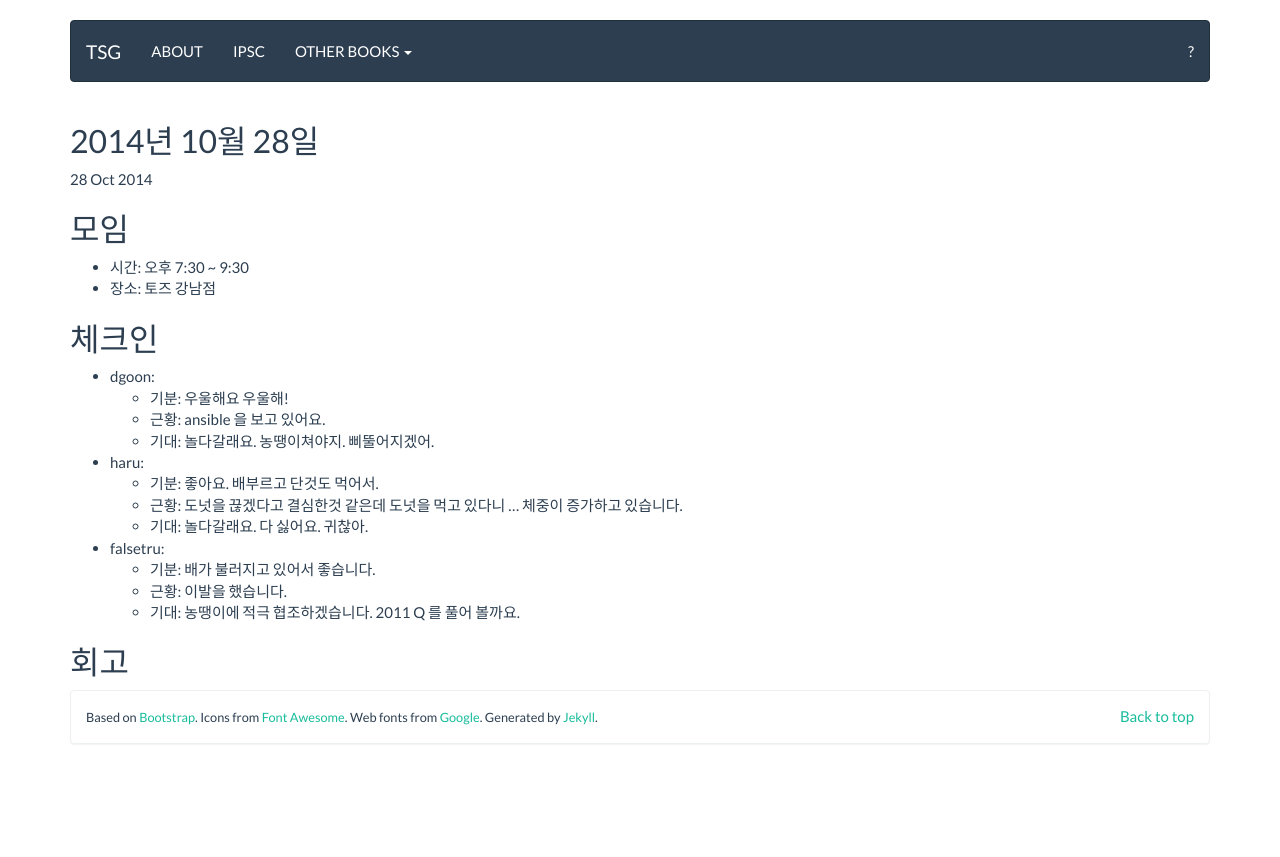
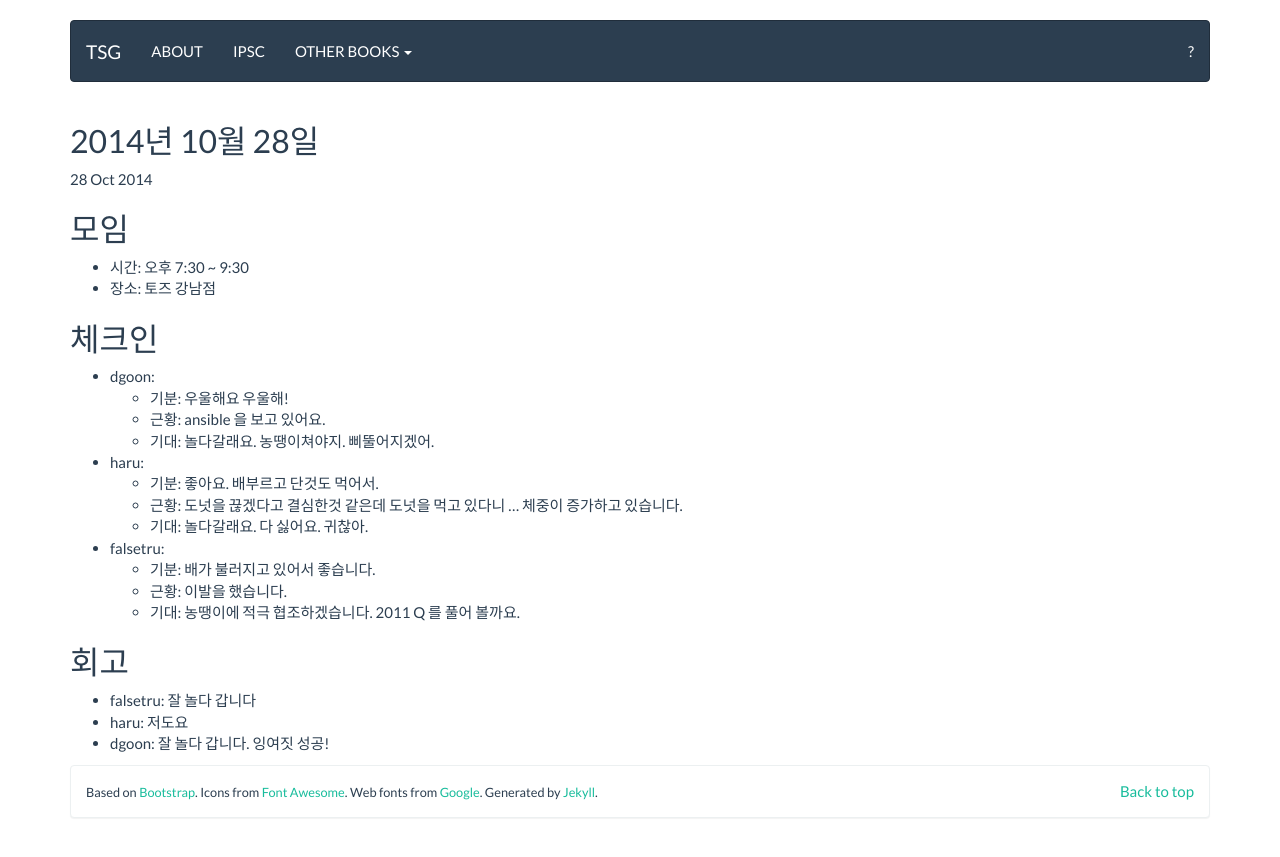
Before and after one commit to tuestudy/tuestudy.github.io, a Jekyll site: the page built from _posts/2014-10-28-tsg-ipsc-off.markdown, in a window 1280 px wide. Shown: the top 857 px of the page. Built offline with Jekyll 4.4.1, drawn with Linux system fonts in a browser that asks for light colours; Markdown is read by kramdown in place of the engine named in the settings.

Commit message:
2014/10/28 회고

```diff
--- a/_posts/2014-10-28-tsg-ipsc-off.markdown
+++ b/_posts/2014-10-28-tsg-ipsc-off.markdown
@@ -27,3 +27,6 @@
   * 기대: 농땡이에 적극 협조하겠습니다. 2011 Q 를 풀어 볼까요.
 
 ## 회고
+* falsetru: 잘 놀다 갑니다
+* haru: 저도요
+* dgoon: 잘 놀다 갑니다. 잉여짓 성공!
```
